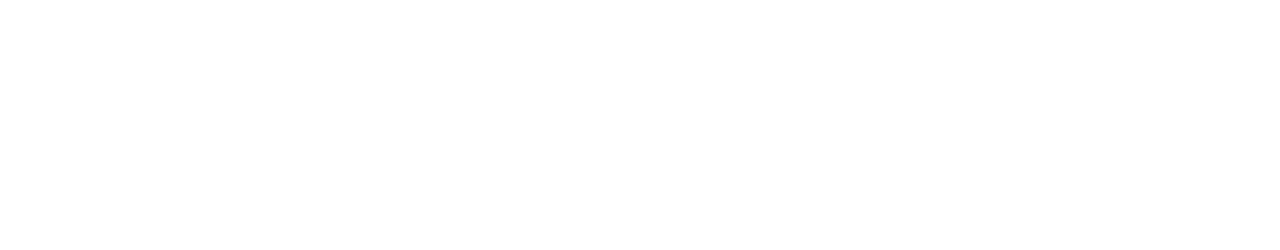
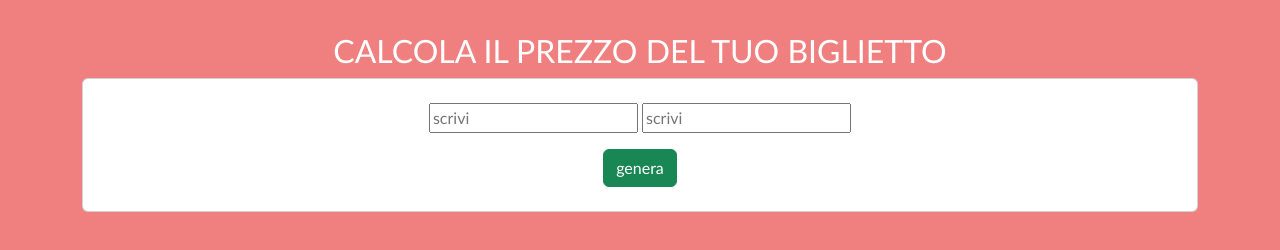
Before and after one commit to aldoaquino451/js-biglietto-treno-form, a plain HTML site: page index.html in a window 1280 px wide. Drawn offline with nearby package versions, Linux system fonts and the light colour scheme.

Commit message:
[edit] html e css base

```diff
--- a/css/style.css
+++ b/css/style.css
@@ -0,0 +1,5 @@
+
+body {
+  background-color: lightcoral;
+  font-family:'Trebuchet MS', 'Lucida Sans Unicode', 'Lucida Grande', 'Lucida Sans', Arial, sans-serif;
+}
--- a/index.html
+++ b/index.html
@@ -7,7 +7,8 @@
   <meta name="viewport" content="width=device-width, initial-scale=1.0">
 
   <!-- bootstrap  -->
-  <link rel="stylesheet" href="https://cdnjs.cloudflare.com/ajax/libs/bootstrap/5.3.1/css/bootstrap.css" integrity="sha512-azoUtNAvw/SpLTPr7Z7M+5BPWGOxXOqn3/pMnCxyDqOiQd4wLVEp0+AqV8HcoUaH02Lt+9/vyDxwxHojJOsYNA==" crossorigin="anonymous"/>
+  <link href="https://cdn.jsdelivr.net/npm/bootstrap@5.3.1/dist/css/bootstrap.min.css" rel="stylesheet" integrity="sha384-4bw+/aepP/YC94hEpVNVgiZdgIC5+VKNBQNGCHeKRQN+PtmoHDEXuppvnDJzQIu9" crossorigin="anonymous">
+  <script src="https://cdn.jsdelivr.net/npm/bootstrap@5.3.1/dist/js/bootstrap.bundle.min.js" integrity="sha384-HwwvtgBNo3bZJJLYd8oVXjrBZt8cqVSpeBNS5n7C8IVInixGAoxmnlMuBnhbgrkm" crossorigin="anonymous"></script>
 
   <!-- css files -->
   <link rel="stylesheet" href="./css/style.css">
@@ -20,7 +21,45 @@
 
 <body>
 
+  <div class="container ">
+    <div class="row text-center">
 
+      <div class="col-12 my-3 py-3">
+
+        <h2 class="text-uppercase text-white">calcola il prezzo del tuo biglietto</h2>
+
+        <div class="card py-4">
+          <div class="container">
+            <div class="row">
+
+              <div class="col-12">
+                <input type="text" placeholder="scrivi" id="name">
+                <input type="text" placeholder="scrivi" id="distance">
+              </div>
+
+              <div class="col-12 mt-3">
+                <button class="btn btn-success">genera</button>
+              </div>
+
+            </div>
+          </div>
+
+        </div>
+
+      </div>
+
+      <div class="d-none col-12 my-3 py-3">
+
+        <h2 class="text-uppercase text-white">il tuo biglietto</h2>
+
+        <div class="card py-4">
+          bibiglietto
+        </div>
+
+      </div>
+
+    </div>
+  </div>
 
 
 
```
